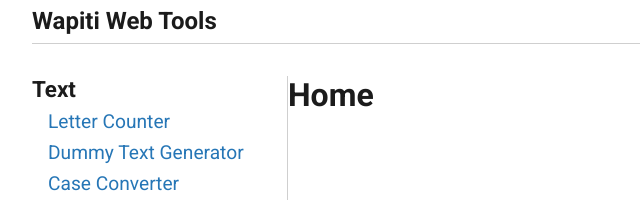
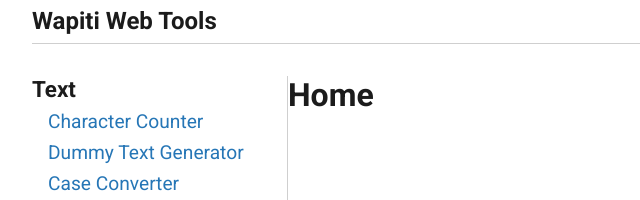
Before and after one commit to devmikh/wapiti-web-tools, a React (Vite) app: page / in a window 1280 px wide. Shown: the top 200 px of the page, without its empty margins (0-640 px from the left). Built offline with nearby package versions, Linux system fonts and the light colour scheme.

Commit message:
Change title

```diff
--- a/src/components/Toolbar/index.tsx
+++ b/src/components/Toolbar/index.tsx
@@ -6,7 +6,7 @@ const Toolbar = () => {
     return (
         <div className={styles['toolbar-container']}>
             <ToolCategory title='Text'>
-                <ToolLink name='Letter Counter' link='/letter-counter' />
+                <ToolLink name='Character Counter' link='/character-counter' />
                 <ToolLink name='Dummy Text Generator' link='/dummy-text-generator' />
                 <ToolLink name='Case Converter' link='/case-converter' />
             </ToolCategory>
```
